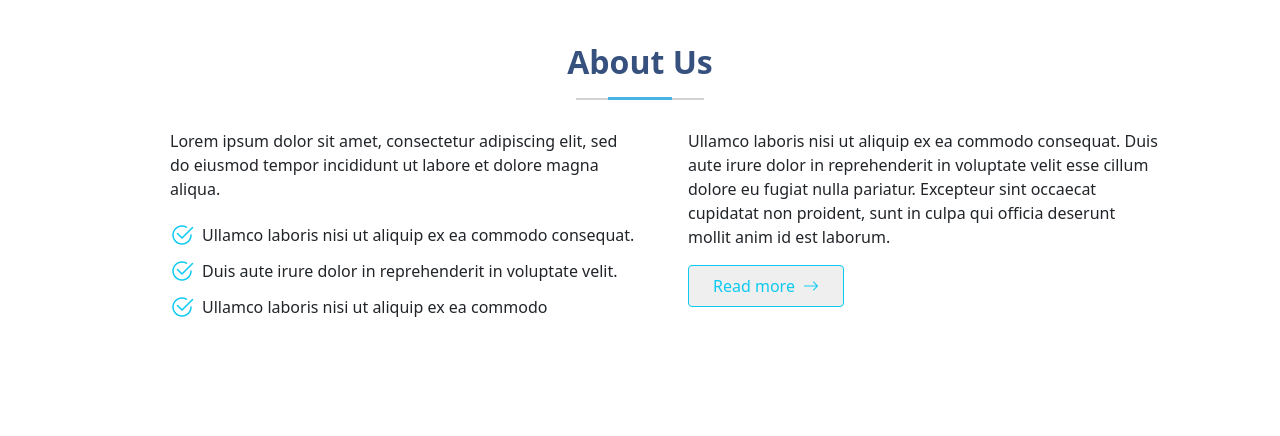
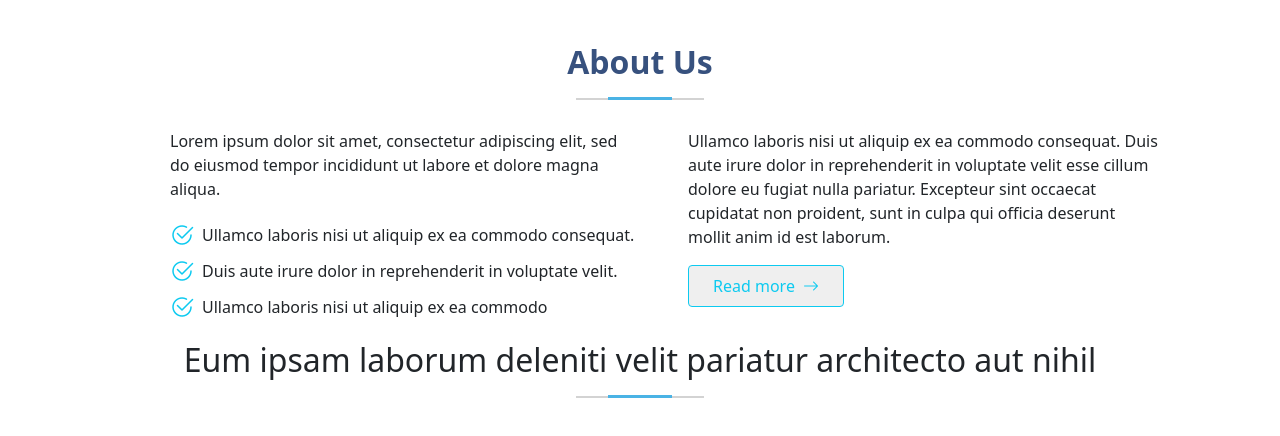
Before and after one commit to ammarah-svg/arsha-new, a plain HTML site: page index.html in a window 1280 px wide. Shown: the part 704-1140 px from the top of the page. Drawn offline with nearby package versions, Linux system fonts and the light colour scheme.

Commit message:
test commit

```diff
--- a/index.html
+++ b/index.html
@@ -226,7 +226,20 @@
              </div>
         </div>
       </section>
+
+
+<section>
+ <h2>Eum ipsam laborum deleniti velit pariatur architecto aut nihil
+</h2>
+</section>
+
+
+
     </main>
+
+
+
+
 
     <footer></footer>
   </body>
```
